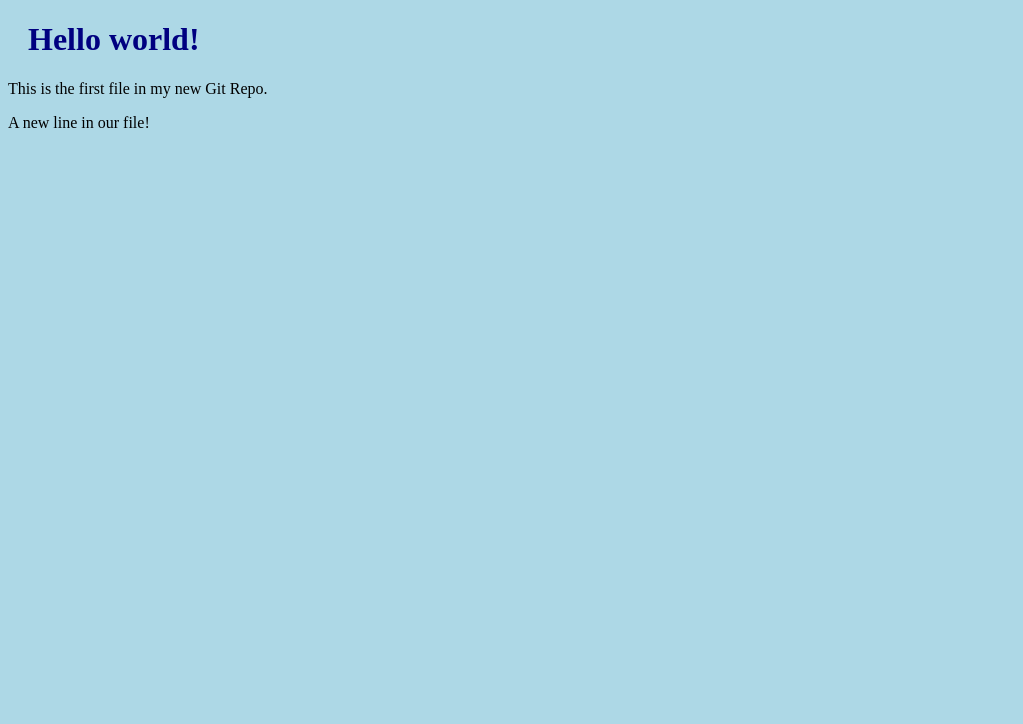
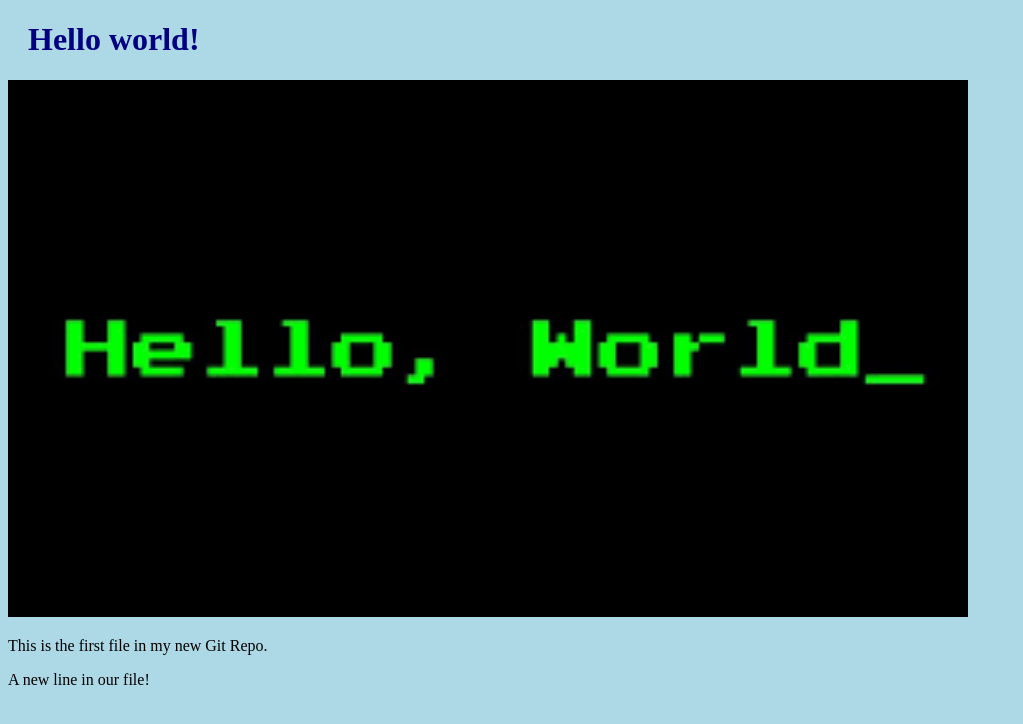
Before and after one commit to KevinUrib/w3School, a plain HTML site: page index.html in a window 1280 px wide. Shown: the whole page, without its empty margins (0-1023 px from the left). Drawn offline with Linux system fonts and the light colour scheme.

Commit message:
Added image to Hello World

```diff
--- a/index.html
+++ b/index.html
@@ -7,9 +7,13 @@
 <body>
 
 <h1>Hello world!</h1>
+
+<div>
+    <img src="descarga.png" alt="Hello world" style="width:100%;max-width:960px">
+</div>
+
 <p>This is the first file in my new Git Repo.</p>
 <p>A new line in our file!</p>
 
-
 </body>
 </html>
```
Also changed, not shown: descarga.png (added).
